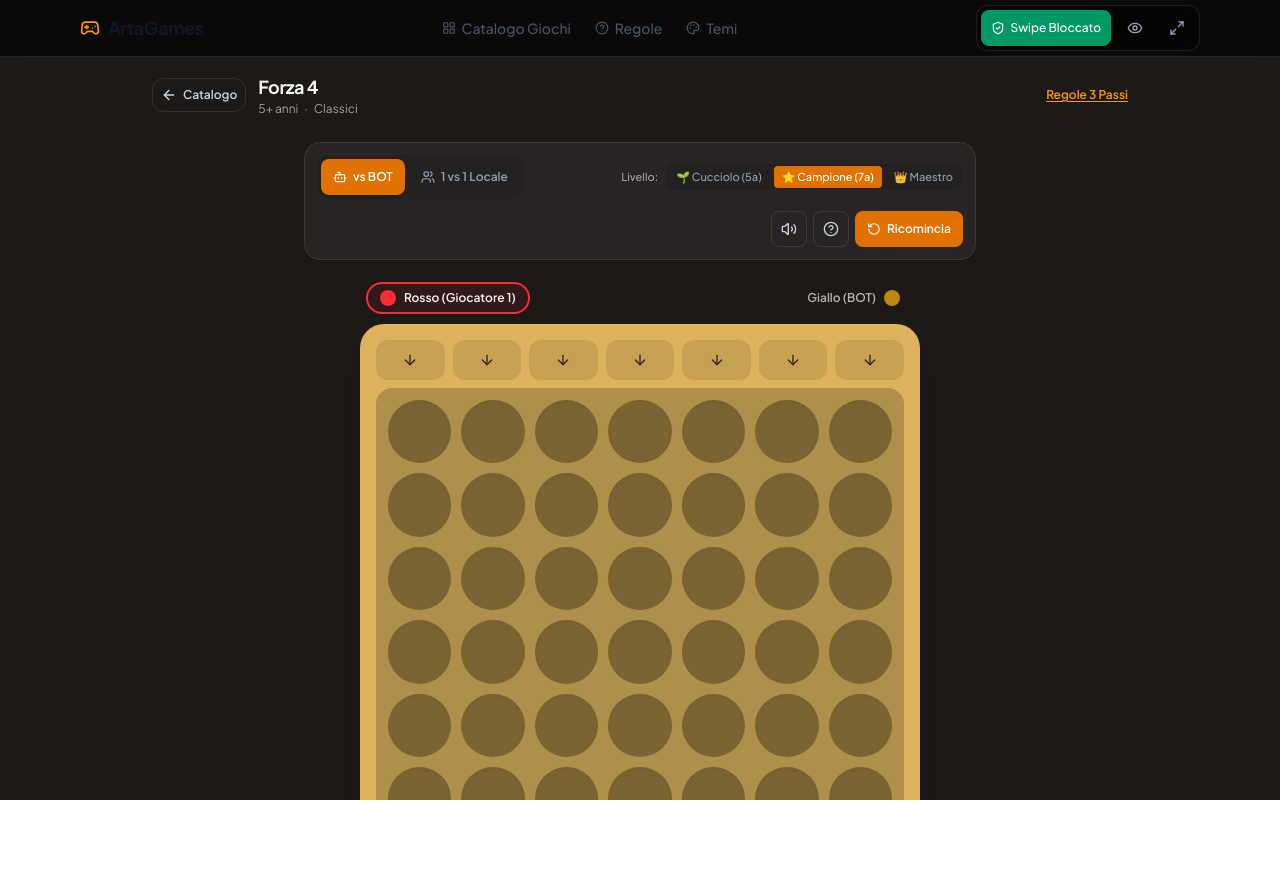
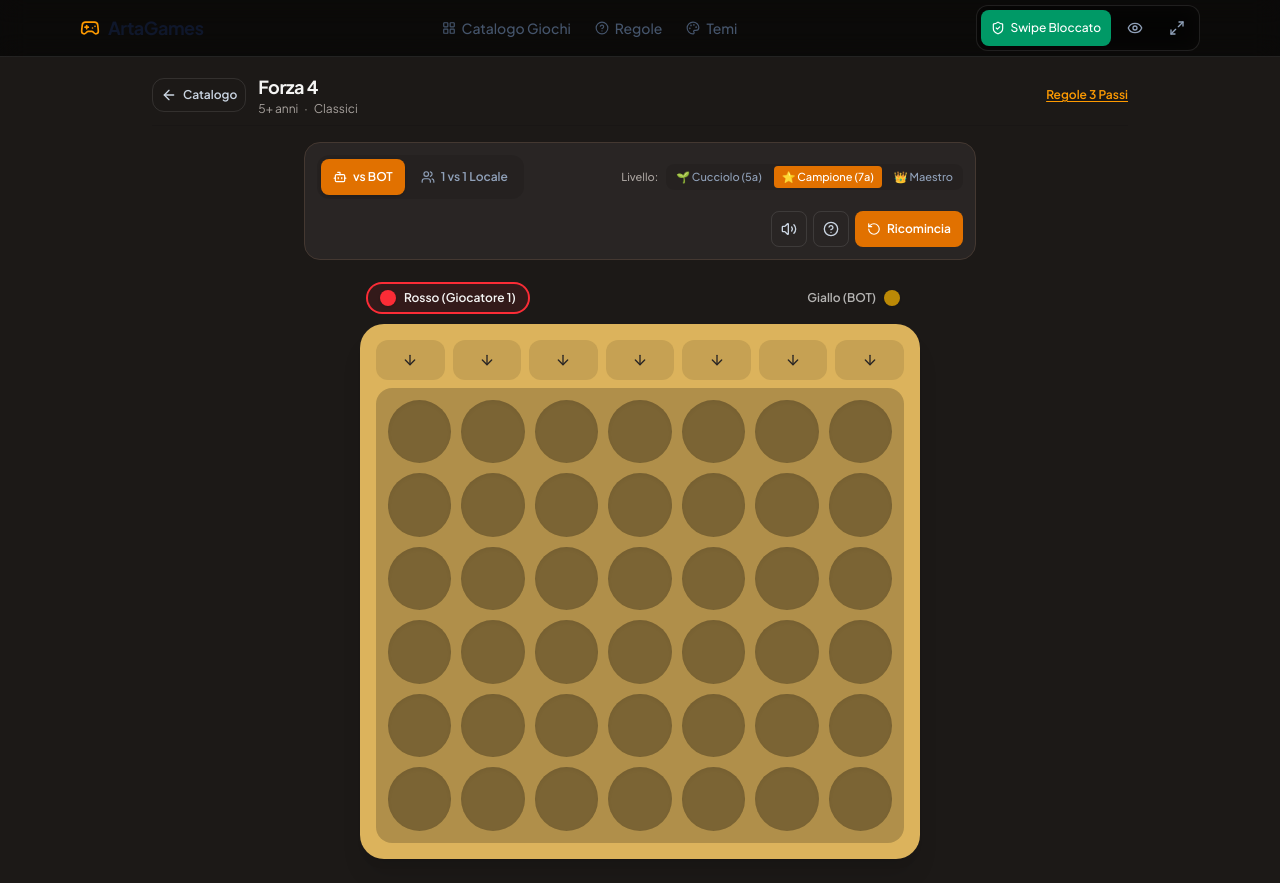
Before and after one commit to paoloartasensi/ArtaGames, a React (Vite) app: page / in a window 1280 px wide. Before the commit the page ends 800 px from the top, so only its background shows below. Built offline with nearby package versions, Linux system fonts and the light colour scheme.

Commit message:
fix: improve PWA compatibility and layout stability
- Enable legacy-peer-deps for dependency resolution
- Update iOS detection to support modern iPad devices
- Use dynamic viewport units (dvh) and adjust body overflow to prevent scroll issues while maintaining gesture control

```diff
--- a/src/components/PWAInstallButton.tsx
+++ b/src/components/PWAInstallButton.tsx
@@ -19,8 +19,10 @@ export const PWAInstallButton: React.FC = () => {
       (window.navigator as unknown as { standalone?: boolean }).standalone === true;
     setIsInstalled(isStandalone);
 
-    const userAgent = window.navigator.userAgent.toLowerCase();
-    const isIOSDevice = /iphone|ipad|ipod/.test(userAgent);
+    const userAgent = typeof window !== 'undefined' ? window.navigator.userAgent.toLowerCase() : '';
+    const isIOSDevice =
+      /iphone|ipad|ipod/.test(userAgent) ||
+      (typeof navigator !== 'undefined' && (navigator.platform === 'MacIntel' || navigator.platform === 'iPad') && navigator.maxTouchPoints > 1);
     setIsIOS(isIOSDevice);
 
     const handleBeforeInstallPrompt = (e: Event) => {
--- a/src/index.css
+++ b/src/index.css
@@ -10,8 +10,8 @@
     margin: 0;
     padding: 0;
     width: 100%;
-    height: 100%;
-    overflow-x: hidden;
+    min-height: 100%;
+    min-height: 100dvh;
     font-family: var(--font-sans);
     -webkit-font-smoothing: antialiased;
     -moz-osx-font-smoothing: grayscale;
@@ -20,10 +20,8 @@
     -webkit-tap-highlight-color: transparent;
   }
 
-  /* Prevent iOS bounce & pull-to-refresh */
   body {
-    position: fixed;
-    inset: 0;
+    overflow-x: hidden;
     overflow-y: auto;
   }
 }
```
Also changed, not shown: 1 other file (tests, documents, lock files or other folders).
